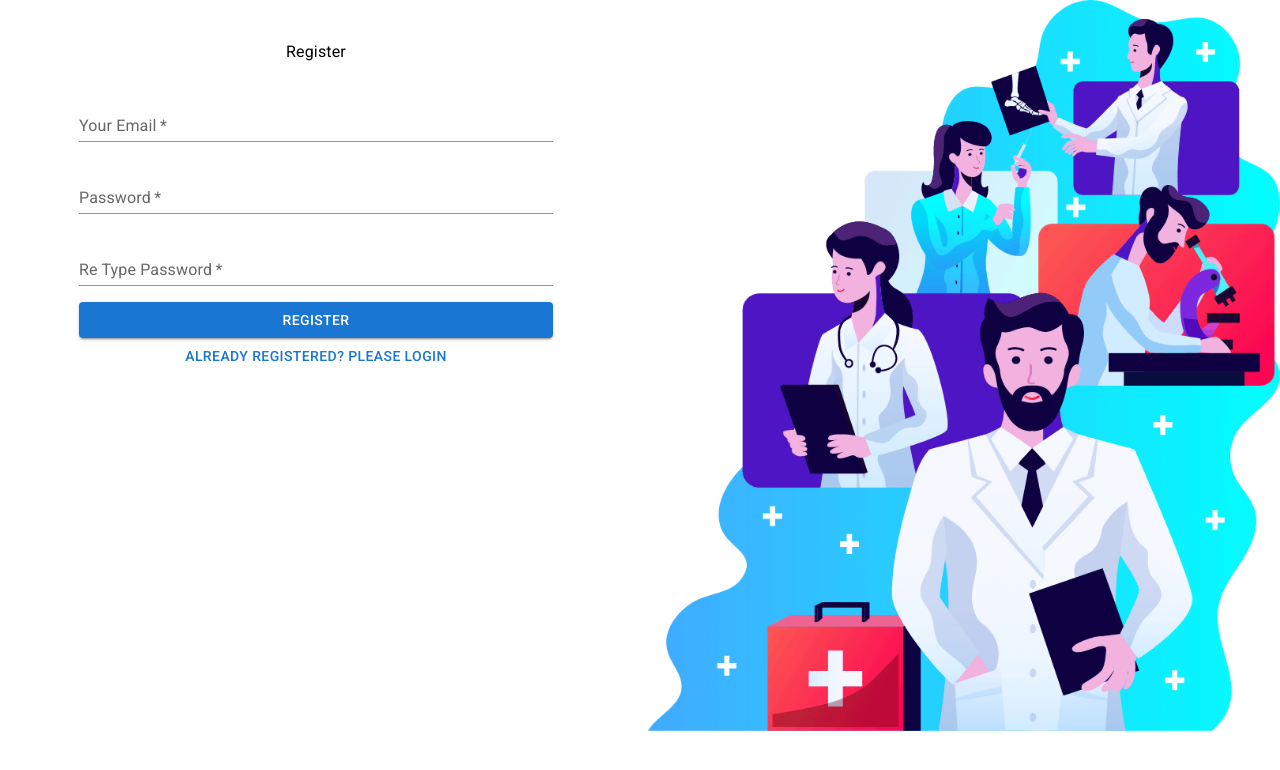
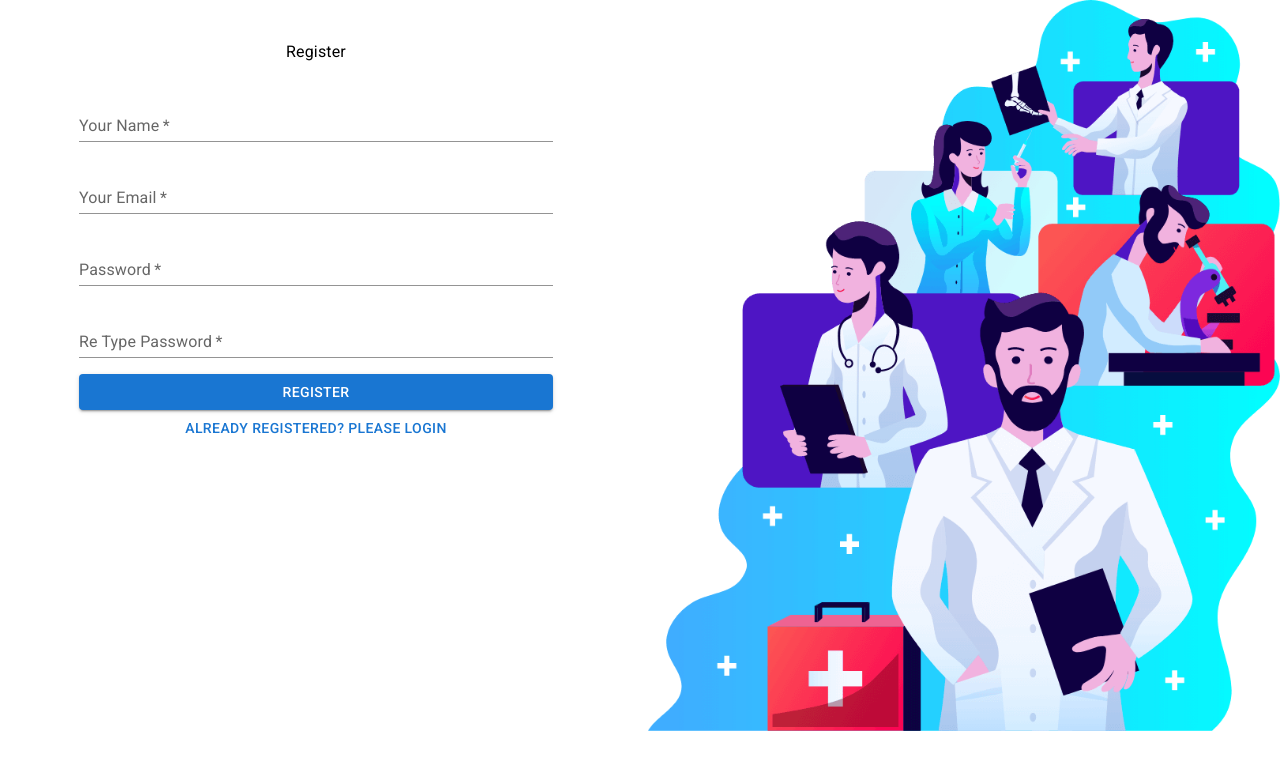
Before and after one commit to dev-hafiz/doctors-portal-client, a React (Create React App) app: page /register in a window 1280 px wide. Shown: the top 770 px of the page. Built offline with nearby package versions, Linux system fonts and the light colour scheme; no server answers.

Commit message:
Post data on Database with successful message

```diff
--- a/src/Pages/Appiontment/Appiontment/Appiontment.js
+++ b/src/Pages/Appiontment/Appiontment/Appiontment.js
@@ -1,4 +1,5 @@
 import React from 'react';
+import Footer from '../../Shared/Footer/Footer';
 import Navigation from '../../Shared/Navigation/Navigation';
 import AppiontmentHeader from '../AppiontmentHeader/AppiontmentHeader';
 import AvailableAppiontment from '../AvailableAppiontment/AvailableAppiontment';
@@ -9,6 +10,7 @@ const Appiontment = () => {
                <Navigation/>
                <AppiontmentHeader date={date} setDate={setDate}/>
                <AvailableAppiontment date={date}/>
+               <Footer/>
           </div>
      );
 };
--- a/src/Pages/Appiontment/AvailableAppiontment/AvailableAppiontment.js
+++ b/src/Pages/Appiontment/AvailableAppiontment/AvailableAppiontment.js
@@ -1,7 +1,7 @@
-import React from 'react';
+import React, { useState } from 'react';
 import Box from '@mui/material/Box';
 import Grid from '@mui/material/Grid';
-import { Container, Typography } from '@mui/material';
+import { Alert, Container, Typography } from '@mui/material';
 import Booking from '../Booking/Booking';
 
 const bookings = [
@@ -45,11 +45,13 @@ const bookings = [
 
 
 const AvailableAppiontment = ({date}) => {
+   const [bookingSucces, setBookingSuccess] = useState(false)
+
      return (
           <Container>
                <Typography variant="h4" sx={{color : '#1565C0', fontWeight: '600', my:5}}>
                Available Appiontment on {date.toDateString()}</Typography>
-
+               {bookingSucces && <Alert severity="success">Appiontment Booked Successfully</Alert>}
                <Box sx={{ flexGrow: 1 }}>
                <Grid container spacing={2}>
                {
@@ -57,6 +59,8 @@ const AvailableAppiontment = ({date}) => {
                          date={date}
                          key={booking.id}
                          booking={booking}
+                         setBookingSuccess={setBookingSuccess}
+
                     />)
                }
                </Grid>
--- a/src/Pages/Appiontment/Booking/Booking.js
+++ b/src/Pages/Appiontment/Booking/Booking.js
@@ -2,7 +2,7 @@ import { Button, Grid, Paper, Typography } from '@mui/material';
 import React from 'react';
 import BookingModal from '../BookingModal/BookingModal';
 
-const Booking = ({booking, date}) => {
+const Booking = ({booking, date, setBookingSuccess}) => {
      const {name, time, space} = booking || {}
 
      const [openBooking, Booking] = React.useState(false);
@@ -27,10 +27,13 @@ const Booking = ({booking, date}) => {
                </Paper>
           </Grid>
           <BookingModal
-          date={date}
-          booking={booking}
+           date={date}
+           booking={booking}
            openBooking={openBooking}
-           handleBookingClose={handleBookingClose} />
+           handleBookingClose={handleBookingClose}
+           setBookingSuccess={setBookingSuccess}
+          />
+
          </>
      );
 };
--- a/src/Pages/Appiontment/BookingModal/BookingModal.js
+++ b/src/Pages/Appiontment/BookingModal/BookingModal.js
@@ -1,9 +1,10 @@
-import React from 'react';
+import React, { useState } from 'react';
 import Box from '@mui/material/Box';
 import Typography from '@mui/material/Typography';
 import Modal from '@mui/material/Modal';
 import TextField from '@mui/material/TextField';
 import { Button } from '@mui/material';
+import useAuth from '../../../hooks/useAuth';
 
 const style = {
   position: 'absolute',
@@ -18,13 +19,48 @@ const style = {
   p: 4,
 };
 
-const BookingModal = ({openBooking, handleBookingClose, booking, date}) => {
+const BookingModal = ({openBooking, handleBookingClose, booking, date, setBookingSuccess}) => {
      const {name, time, space} = booking || {}
+     const {user} = useAuth()
+     const initialInfo = { patientName : user.displayName, email : user.email, phone: ''}
+     const[bookingInfo, setBookingInfo] = useState(initialInfo)
+
+     const handleOnBlur = e =>{
+          const filed = e.target.name;
+          const value = e.target.value;
+          const newInfo  = {...bookingInfo};
+          newInfo[filed] = value;
+
+          setBookingInfo(newInfo);
+     }
 
      const handleBookingSubmit = e =>{
-          e.preventDefault()
-          alert('Submit Successfully')
-          handleBookingClose()
+
+          const appiontment ={
+               ...bookingInfo,
+               time,
+               serviceName: name,
+               date: date.toLocaleDateString()
+          }
+
+          fetch('http://localhost:5000/appiontments',{
+               method:'POST',
+               headers:{
+                    'content-type': 'application/json'
+               },
+               body: JSON.stringify(appiontment)
+          })
+          .then(res => res.json())
+          .then(data =>{
+               if(data.insertedId){
+                    setBookingSuccess(true)
+                    handleBookingClose();
+
+               }
+          })
+
+          e.preventDefault();
+
      }
 
      return (
@@ -49,17 +85,23 @@ const BookingModal = ({openBooking, handleBookingClose, booking, date}) => {
                <TextField
                id="outlined-name"
                sx={{width: "100%", my:2}}
-               defaultValue="Your Name"
+               defaultValue={user.displayName}
+               name="patientName"
+               onBlur={handleOnBlur}
                />
                <TextField
                id="outlined-name"
                sx={{width: "100%", my:2}}
                defaultValue="Phone Number"
+               name="phone"
+               onBlur={handleOnBlur}
                />
                <TextField
                id="outlined-name"
                sx={{width: "100%", my:2}}
-               defaultValue="Your Email "
+               defaultValue={user.email}
+               name="email"
+               onBlur={handleOnBlur}
                />
                <TextField
                disabled
--- a/src/Pages/Login/Login/Login.js
+++ b/src/Pages/Login/Login/Login.js
@@ -7,7 +7,7 @@ import useAuth from '../../../hooks/useAuth';
 const Login = () => {
      const location = useLocation()
      const history = useHistory()
-     const {loginUser, isLoading, authError, user} = useAuth()
+     const {loginUser, isLoading, authError, user, googleUserSignIn} = useAuth()
 
      const [loginData, setLoginData] = useState({})
 
@@ -21,8 +21,13 @@ const Login = () => {
      const handleLoginSubmit = e =>{
 
           loginUser(loginData.email, loginData.password, location, history)
-          e.preventDefault()
+          e.preventDefault();
 
+     }
+
+     //Google handler
+     const handleGoogleSignIn = () =>{
+          googleUserSignIn(location, history)
      }
      return (
           <Grid container spacing={2}>
@@ -55,6 +60,9 @@ const Login = () => {
           <NavLink style={{textDecoration: 'none'}} to="/register">
           <Button variant="text">New User ? Please Register</Button>
           </NavLink>
+          <br/>
+          <Button onClick={handleGoogleSignIn} variant="contained">Google SignIn</Button>
+
 
           {isLoading && <CircularProgress />}
          {user?.email && <Alert severity="success">This is a success alert — check it out!</Alert>}
--- a/src/Pages/Login/Register/Register.js
+++ b/src/Pages/Login/Register/Register.js
@@ -2,19 +2,22 @@ import { Alert, Button, CircularProgress, Grid, TextField } from '@mui/material'
 import React, { useState } from 'react';
 import login from '../../../images/login.png';
 import Typography from '@mui/material/Typography';
-import { NavLink } from 'react-router-dom';
+import { NavLink , useHistory} from 'react-router-dom';
 import useAuth from '../../../hooks/useAuth';
 
 
 const Register = () => {
+
      const {registerUser , isLoading, authError , user} = useAuth()
      const [loginData, setLoginData] = useState({})
+     const history = useHistory()
 
-     const handleChange = e =>{
+     const handleOnBlur = e =>{
           const filed = e.target.name;
           const value = e.target.value;
           const newLoginData = {...loginData}
           newLoginData[filed] = value;
+          console.log(newLoginData)
           setLoginData(newLoginData);
      }
 
@@ -23,7 +26,7 @@ const Register = () => {
                alert('Your password did not match');
                return
           }
-          registerUser(loginData.email, loginData.password)
+          registerUser(loginData.email, loginData.password, loginData.name, history)
 
           e.preventDefault()
 
@@ -40,11 +43,20 @@ const Register = () => {
           <TextField
           sx={{width:"75%" , mt:3}}
           id="standard-basic"
+          label="Your Name"
+          name="name"
+          type="text"
+          required
+          onBlur={handleOnBlur}
+          variant="standard" />
+          <TextField
+          sx={{width:"75%" , mt:3}}
+          id="standard-basic"
           label="Your Email"
           name="email"
           type="email"
           required
-          onChange={handleChange}
+          onBlur={handleOnBlur}
           variant="standard" />
 
           <TextField
@@ -53,7 +65,7 @@ const Register = () => {
           label="Password"
           name="password"
           required
-          onChange={handleChange}
+          onBlur={handleOnBlur}
           type="password"
           variant="standard" />
           <TextField
@@ -61,7 +73,7 @@ const Register = () => {
           id="standard-basic"
           label="Re Type Password"
           name="password2"
-          onChange={handleChange}
+          onBlur={handleOnBlur}
           required
           type="password"
           variant="standard" />
--- a/src/hooks/useFirebase.js
+++ b/src/hooks/useFirebase.js
@@ -1,6 +1,6 @@
 import { useEffect, useState } from "react";
 import initializeFirebase from "../Pages/Login/Firebase/firebase.init";
-import { getAuth, createUserWithEmailAndPassword ,  signOut , onAuthStateChanged, signInWithEmailAndPassword  } from "firebase/auth";
+import { getAuth, createUserWithEmailAndPassword ,  signOut , onAuthStateChanged, signInWithEmailAndPassword, signInWithPopup, GoogleAuthProvider , updateProfile  } from "firebase/auth";
 
 
 initializeFirebase()
@@ -11,14 +11,25 @@ const useFirebase = () =>{
      const [authError, setAuthError] = useState('')
 
      const auth = getAuth();
+     const googleProvider = new GoogleAuthProvider();
 
      //registerUser
-     const registerUser =(email, password) =>{
+     const registerUser =(email, password, name, history) =>{
           setIsLoading(true)
           createUserWithEmailAndPassword(auth, email, password)
           .then((result) => {
-               setUser(result.user)
-               setAuthError('')
+              setAuthError('')
+               const newUser = {email, displayName:name}
+               setUser(newUser)
+               //Send name to firebase
+               updateProfile(auth.currentUser, {
+                    displayName: name
+                  }).then(() => {
+
+                  }).catch((error) => {
+
+                  });
+              history.replace('/');
           })
           .catch((error) => {
           setAuthError(error.message);
@@ -26,6 +37,19 @@ const useFirebase = () =>{
           })
           .finally(()=> setIsLoading(false));
 
+     }
+
+     //Google SignIn
+     const googleUserSignIn = (location, history) =>{
+          setIsLoading(true)
+          signInWithPopup(auth, googleProvider)
+          .then((result) => {
+               setUser(result.user);
+               setAuthError('');
+          }).catch((error) => {
+               setAuthError(error.message);
+          })
+          .finally(()=> setIsLoading(false));
      }
 
      //Observer user state
@@ -75,7 +99,8 @@ const useFirebase = () =>{
           loginUser,
           logOut,
           isLoading,
-          authError
+          authError,
+          googleUserSignIn
 
      }
 
```
